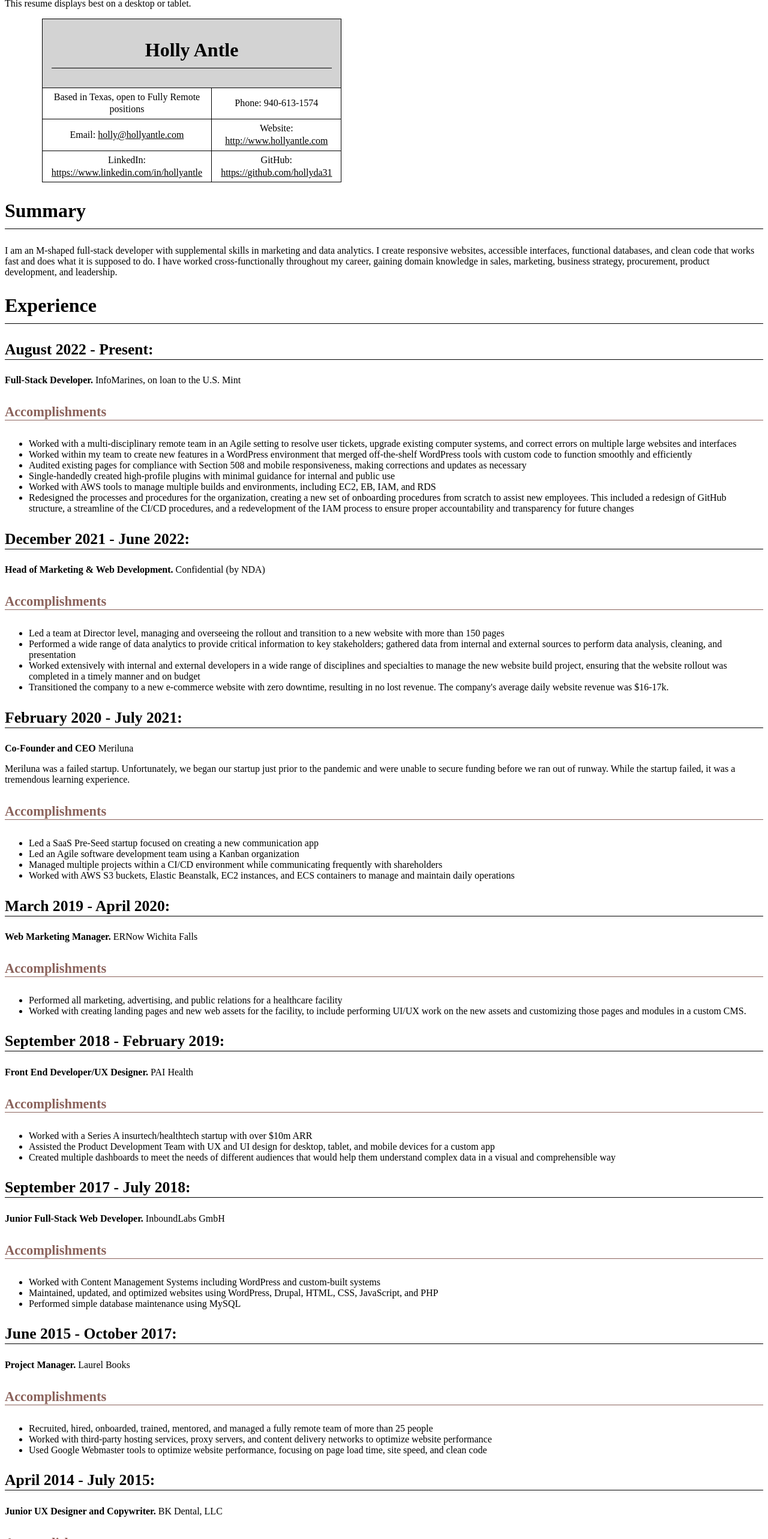
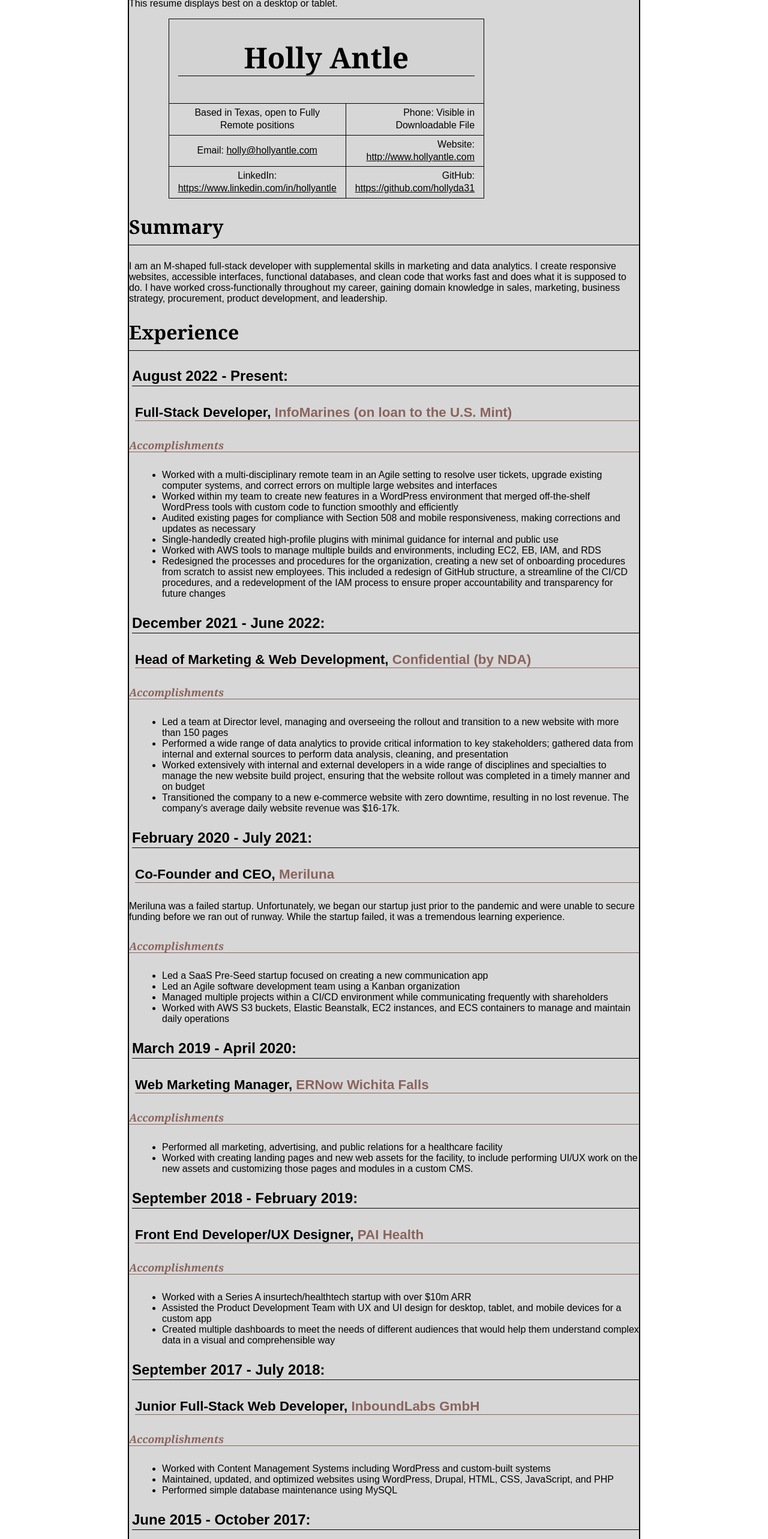
Before and after one commit to hollyda31/holly-react, a React (Create React App) app: page /resume in a window 1280 px wide. Shown: the part 234-2800 px from the top of the page at 60% size. Built offline with nearby package versions, Linux system fonts and the light colour scheme.

Commit message:
Styling resume page

```diff
--- a/src/pages/resume.css
+++ b/src/pages/resume.css
@@ -1,4 +1,61 @@
 #downloadBtn {
-    margin-left: auto;
-    margin-right: auto;
+	margin-left: auto;
+	margin-right: auto;
 }
+
+.resumeBody {
+	width: 850px;
+	margin-left: auto;
+	margin-right: auto;
+	background-color: #d7d7d7;
+	color: black;
+	border: 2px solid black;
+	font-family: Arial, Helvetica, sans-serif;
+}
+
+.resumeTop {
+	width: 100%;
+	margin-left: auto;
+	margin-right: auto;
+}
+
+.resumeTitle {
+	text-align: center;
+	font-family: Cambria, Cochin, Georgia, Times, 'Times New Roman', serif;
+	font-size: 3rem;
+}
+
+.rightAlign {
+	text-align: right;
+}
+
+.resumeSection {
+	font-size: 2rem;
+	font-family: Cambria, Cochin, Georgia, Times, 'Times New Roman', serif;
+}
+
+.jobDates {
+	font-size: 1.5rem;
+	margin-left: 5px;
+	font-family: Arial, Helvetica, sans-serif;
+}
+
+.jobTitle {
+	margin-left: 10px;
+	font-family: Arial, Helvetica, sans-serif;
+}
+
+.resumeHeading {
+	font-weight: bold;
+	font-family: Cambria, Cochin, Georgia, Times, 'Times New Roman', serif;
+}
+
+.accomplishments {
+	font-family: Arial, Helvetica, sans-serif;
+	margin-left: 15px;
+}
+
+.resumeNotes {
+	font-family: Arial, Helvetica, sans-serif;
+	margin-left: 15px;
+}
--- a/src/pages/resume.js
+++ b/src/pages/resume.js
@@ -19,7 +19,7 @@ const Resume = () => {
 	};
 
 	return (
-		<div className='body'>
+		<div className='resumeBody'>
 			<h1>Resume</h1>
 			<div className='btnDiv'>
 				<button
@@ -32,15 +32,17 @@ const Resume = () => {
 			</div>
 			<p>This resume displays best on a desktop or tablet.</p>
 			<tbody>
-				<table>
+				<table className='resumeTop'>
 					<tr>
 						<th colspan='2'>
-							<h2>Holly Antle</h2>
+							<h2 className='resumeTitle'>Holly Antle</h2>
 						</th>
 					</tr>
 					<tr>
 						<td>Based in Texas, open to Fully Remote positions</td>
-						<td className='rightAlign'>Phone: 940-613-1574</td>
+						<td className='rightAlign'>
+							Phone: Visible in Downloadable File
+						</td>
 					</tr>
 					<tr>
 						<td>
@@ -72,7 +74,7 @@ const Resume = () => {
 					</tr>
 				</table>
 			</tbody>
-			<h2>Summary</h2>
+			<h2 className='resumeSection'>Summary</h2>
 			<p>
 				I am an M-shaped full-stack developer with supplemental skills in
 				marketing and data analytics. I create responsive websites,
@@ -82,14 +84,14 @@ const Resume = () => {
 				sales, marketing, business strategy, procurement, product
 				development, and leadership.
 			</p>
-			<h2>Experience</h2>
-			<h3>August 2022 - Present:</h3>
-			<p>
-				<strong>Full-Stack Developer.</strong> InfoMarines, on loan to the
-				U.S. Mint
-			</p>
-			<h4>Accomplishments</h4>
-			<ul>
+			<h2 className='resumeSection'>Experience</h2>
+			<h3 className='jobDates'>August 2022 - Present:</h3>
+			<h4 className='jobTitle'>
+				<strong>Full-Stack Developer,</strong> InfoMarines &#40;on loan to
+				the U.S. Mint&#41;
+			</h4>
+			<h5 className='resumeHeading'>Accomplishments</h5>
+			<ul className='accomplishments'>
 				<li>
 					Worked with a multi-disciplinary remote team in an Agile setting
 					to resolve user tickets, upgrade existing computer systems, and
@@ -121,13 +123,13 @@ const Resume = () => {
 					and transparency for future changes
 				</li>
 			</ul>
-			<h3>December 2021 - June 2022:</h3>
-			<p>
-				<strong>Head of Marketing & Web Development.</strong> Confidential
-				(by NDA)
-			</p>
-			<h4>Accomplishments</h4>
-			<ul>
+			<h3 className='jobDates'>December 2021 - June 2022:</h3>
+			<h4 className='jobTitle'>
+				<strong>Head of Marketing & Web Development,</strong> Confidential
+				&#40;by NDA&#41;
+			</h4>
+			<h5 className='resumeHeading'>Accomplishments</h5>
+			<ul className='accomplishments'>
 				<li>
 					Led a team at Director level, managing and overseeing the rollout
 					and transition to a new website with more than 150 pages
@@ -150,18 +152,20 @@ const Resume = () => {
 					daily website revenue was $16-17k.
 				</li>
 			</ul>
-			<h3>February 2020 - July 2021:</h3>
+			<h3 className='jobDates'>February 2020 - July 2021:</h3>
+			<h4 className='jobTitle'>
+				<strong>Co-Founder and CEO,</strong> Meriluna
+			</h4>
 			<p>
-				<strong>Co-Founder and CEO</strong> Meriluna
+				<emphasis>
+					Meriluna was a failed startup. Unfortunately, we began our
+					startup just prior to the pandemic and were unable to secure
+					funding before we ran out of runway. While the startup failed, it
+					was a tremendous learning experience.
+				</emphasis>
 			</p>
-			<p>
-				Meriluna was a failed startup. Unfortunately, we began our startup
-				just prior to the pandemic and were unable to secure funding before
-				we ran out of runway. While the startup failed, it was a tremendous
-				learning experience.
-			</p>
-			<h4>Accomplishments</h4>
-			<ul>
+			<h5 className='resumeHeading'>Accomplishments</h5>
+			<ul className='accomplishments'>
 				<li>
 					Led a SaaS Pre-Seed startup focused on creating a new
 					communication app
@@ -179,12 +183,12 @@ const Resume = () => {
 					ECS containers to manage and maintain daily operations
 				</li>
 			</ul>
-			<h3>March 2019 - April 2020:</h3>
-			<p>
-				<strong>Web Marketing Manager. </strong> ERNow Wichita Falls
-			</p>
-			<h4>Accomplishments</h4>
-			<ul>
+			<h3 className='jobDates'>March 2019 - April 2020:</h3>
+			<h4 className='jobTitle'>
+				<strong>Web Marketing Manager, </strong> ERNow Wichita Falls
+			</h4>
+			<h5 className='resumeHeading'>Accomplishments</h5>
+			<ul className='accomplishments'>
 				<li>
 					Performed all marketing, advertising, and public relations for a
 					healthcare facility
@@ -195,12 +199,12 @@ const Resume = () => {
 					customizing those pages and modules in a custom CMS.
 				</li>
 			</ul>
-			<h3>September 2018 - February 2019:</h3>
-			<p>
-				<strong>Front End Developer/UX Designer. </strong> PAI Health
-			</p>
-			<h4>Accomplishments</h4>
-			<ul>
+			<h3 className='jobDates'>September 2018 - February 2019:</h3>
+			<h4 className='jobTitle'>
+				<strong>Front End Developer/UX Designer, </strong> PAI Health
+			</h4>
+			<h5 className='resumeHeading'>Accomplishments</h5>
+			<ul className='accomplishments'>
 				<li>
 					Worked with a Series A insurtech/healthtech startup with over
 					$10m ARR
@@ -215,12 +219,12 @@ const Resume = () => {
 					visual and comprehensible way
 				</li>
 			</ul>
-			<h3>September 2017 - July 2018:</h3>
-			<p>
-				<strong>Junior Full-Stack Web Developer. </strong> InboundLabs GmbH
-			</p>
-			<h4>Accomplishments</h4>
-			<ul>
+			<h3 className='jobDates'>September 2017 - July 2018:</h3>
+			<h4 className='jobTitle'>
+				<strong>Junior Full-Stack Web Developer, </strong> InboundLabs GmbH
+			</h4>
+			<h5 className='resumeHeading'>Accomplishments</h5>
+			<ul className='accomplishments'>
 				<li>
 					Worked with Content Management Systems including WordPress and
 					custom-built systems
@@ -231,12 +235,12 @@ const Resume = () => {
 				</li>
 				<li>Performed simple database maintenance using MySQL</li>
 			</ul>
-			<h3>June 2015 - October 2017:</h3>
-			<p>
-				<strong>Project Manager. </strong> Laurel Books
-			</p>
-			<h4>Accomplishments</h4>
-			<ul>
+			<h3 className='jobDates'>June 2015 - October 2017:</h3>
+			<h4 className='jobTitle'>
+				<strong>Project Manager, </strong> Laurel Books
+			</h4>
+			<h5 className='resumeHeading'>Accomplishments</h5>
+			<ul className='accomplishments'>
 				<li>
 					Recruited, hired, onboarded, trained, mentored, and managed a
 					fully remote team of more than 25 people
@@ -250,28 +254,30 @@ const Resume = () => {
 					focusing on page load time, site speed, and clean code
 				</li>
 			</ul>
-			<h3>April 2014 - July 2015:</h3>
-			<p>
-				<strong>Junior UX Designer and Copywriter. </strong> BK Dental, LLC
-			</p>
-			<h4>Accomplishments</h4>
-			<ul>
+			<h3 className='jobDates'>April 2014 - July 2015:</h3>
+			<h4 className='jobTitle'>
+				<strong>Junior UX Designer and Copywriter, </strong> BK Dental, LLC
+			</h4>
+			<h5 className='resumeHeading'>Accomplishments</h5>
+			<ul className='accomplishments'>
 				<li>Wrote Content and Copy</li>
 				<li>Assisted with UX design</li>
 			</ul>
-			<h3>January 2012 - March 2014:</h3>
-			<p>
-				<strong>Junior UX Designer and Copywriter. </strong> CopyGirl
-			</p>
-			<h4>Accomplishments</h4>
-			<ul>
+			<h3 className='jobDates'>January 2012 - March 2014:</h3>
+			<h4 className='jobTitle'>
+				<strong>Junior UX Designer and Copywriter, </strong> CopyGirl
+			</h4>
+			<h5 className='resumeHeading'>Accomplishments</h5>
+			<ul className='accomplishments'>
 				<li>Wrote Content and Copy</li>
 				<li>Assisted with UX design</li>
 			</ul>
-			<h3>Additional Notes:</h3>
-			<ul>
+			<h3 className='resumeSection'>Additional Notes:</h3>
+			<ul className='resumeNotes'>
 				<li>Currently hold a Public Trust Clearance</li>
-				<li>Currently attending Texas A&amp;M University - Central Texas</li>
+				<li>
+					Currently attending Texas A&amp;M University - Central Texas
+				</li>
 				<ul>
 					<li>Majoring in Computer Science</li>
 					<li>Expected completion of B.S. in 2025</li>
```
